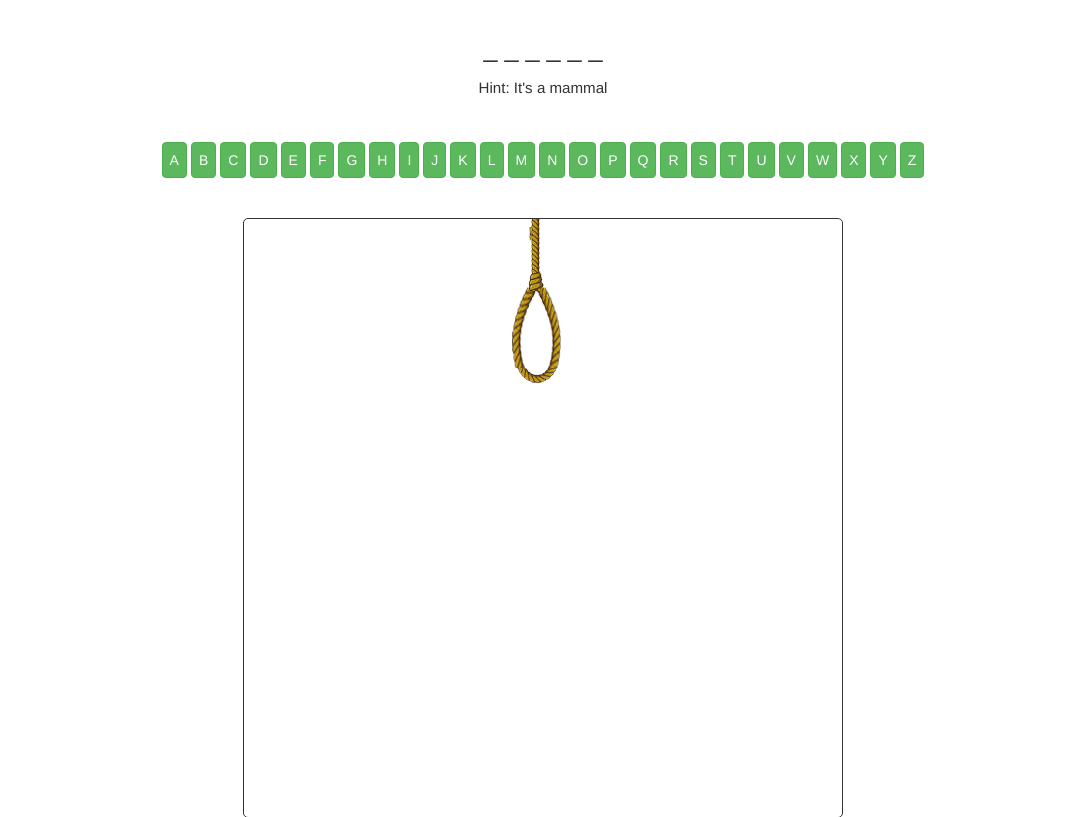
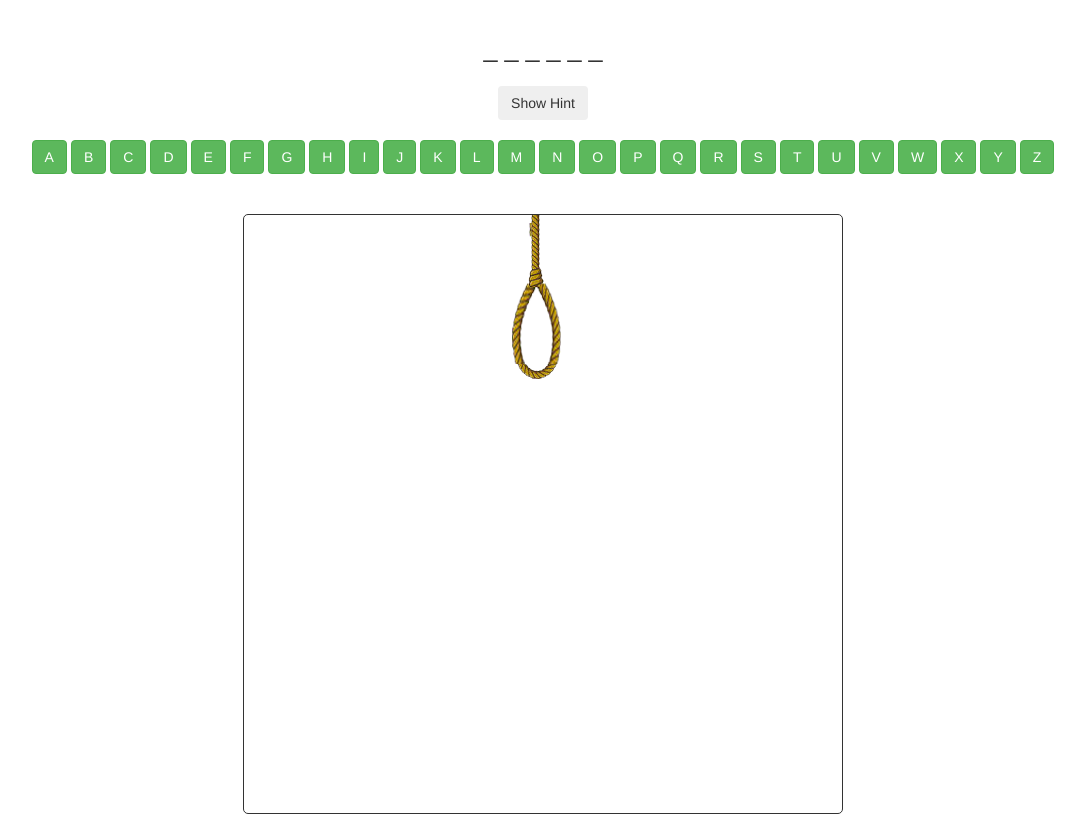
Before and after one commit to gcurbelo123/gc-hangman, a PHP site: page / in a window 1280 px wide. Shown: the part 89-906 px from the top of the page, without its empty margins (97-1182 px from the left). Run offline with PHP 8.4, Linux system fonts and the light colour scheme; some libraries are stand-ins or nearby versions.

Commit message:
hangman v2

```diff
--- a/css/styles.css
+++ b/css/styles.css
@@ -20,10 +20,10 @@
 }
 
 .hint {
-    font-size: 0.6em !important;
+    font-size: 0.6em;
 }
 
 .btn {
-    padding: 7px 7px !important;
+    padding: 7px 7px;
     margin: 0px 2px;
 }
--- a/index.php
+++ b/index.php
@@ -19,6 +19,9 @@
             </header>
 
             <div id="word"></div>
+            <div id = "hint">
+                <button class = "hintBtn btn btn-hint">Show Hint</button>
+            </div>
             <div id="letters"></div>
 
             <div id="won">
--- a/js/hangman.js
+++ b/js/hangman.js
@@ -22,6 +22,15 @@ $(".replayBtn").on("click", function() {
     location.reload();
 });
 
+$(".hintBtn").on("click", function() {
+    if(remainingGuesses!=0){
+        updateBoard();
+        $("#word").append("<span class='hint'>Hint: " + selectedHint + "</span>");
+        remainingGuesses--;
+        updateMan();
+        disableButton($(this));
+    }
+});
 
 function startGame() {
     pickWord();
@@ -57,7 +66,7 @@ function updateBoard() {
     }
 
     $("#word").append("<br />");
-    $("#word").append("<span class='hint'>Hint: " + selectedHint + "</span>")
+
 }
 
 function updateWord(positions, letter) {
```
